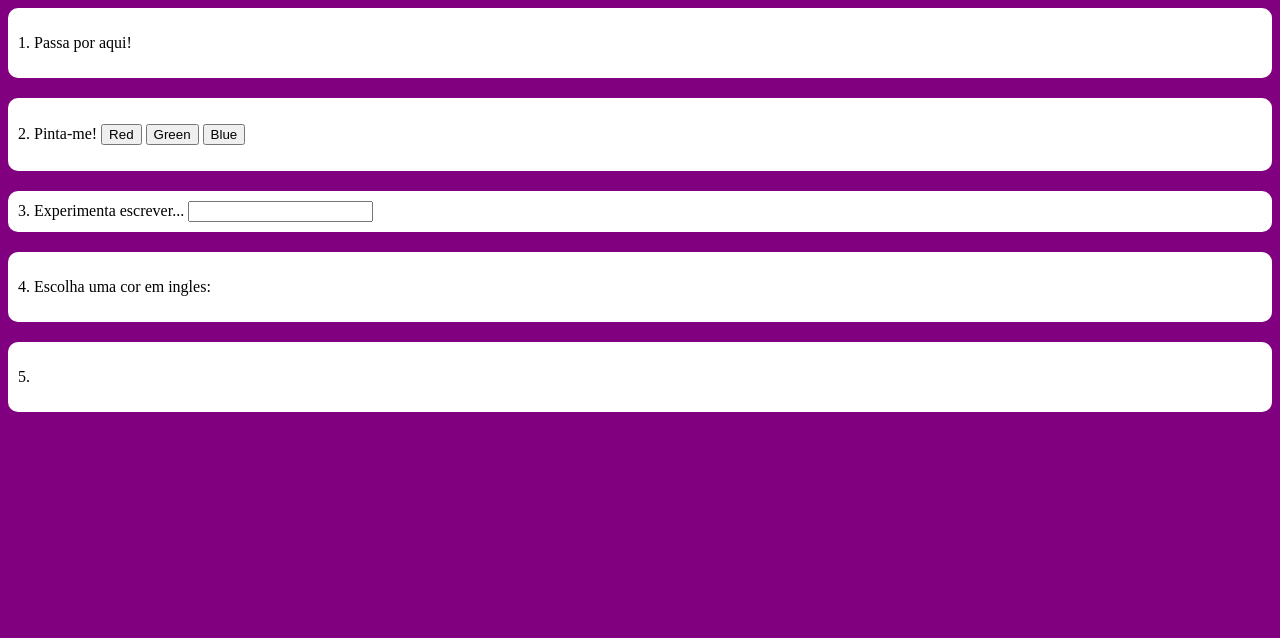
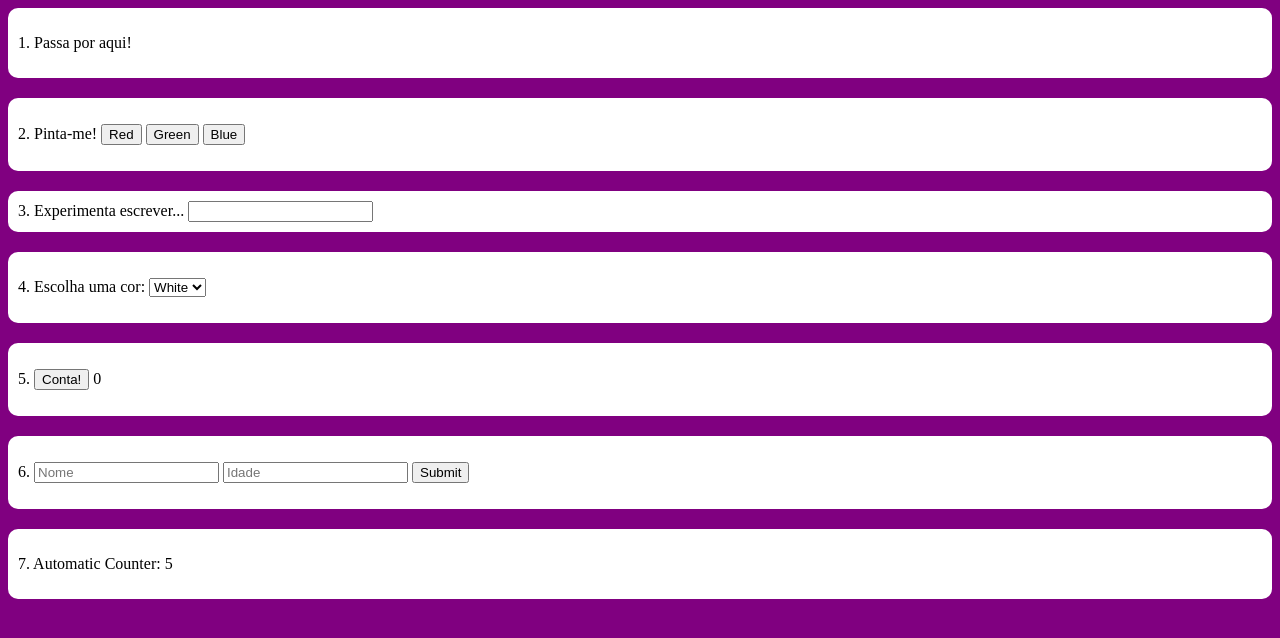
Before and after one commit to Vinicius-V-C/viniciuscardoso.github.io, a plain HTML site: page lab5/index.html in a window 1280 px wide. Drawn offline with Linux system fonts and the light colour scheme.

Commit message:
hfytcytfytf

```diff
--- a/lab5/index.html
+++ b/lab5/index.html
@@ -10,6 +10,7 @@
     <section>
         <p id = "passa"> 1. Passa por aqui!</p>
     </section>
+
     <section>
         <p id = "pinta"> 2. Pinta-me!
                 <button onclick="pintar('red')">Red</button>
@@ -17,16 +18,40 @@
                 <button onclick="pintar('blue')">Blue</button>
             </p>
     </section>
+
     <section id = "escreve">
         <label for = "colorir"> 3. Experimenta escrever...</label>
         <input id="colorir" type="text">
     </section>
-    <section id = "escolheCor">
-        <p> 4. Escolha uma cor em ingles:</p>
+
+    <section id="escolheCor">
+        <p>4. Escolha uma cor:
+            <select id="selecionaCor" onchange="mudarFundo()">
+                <option value="white">White</option>
+                <option value="red">Red</option>
+                <option value="blue">Blue</option>
+            </select>
+        </p>
     </section>
-    <section>
-        <p> 5. </p>
+
+    <section id="conta">
+        <p>5. <button onclick="contar()">Conta!</button> <span id="contador">0</span></p>
     </section>
+
+    <section id="saudacao">
+        <p>6.
+            <input type="text" id="nome" placeholder="Nome">
+            <input type="number" id="idade" placeholder="Idade">
+            <button type="button" onclick="mostrarMensagem()">Submit</button>
+        </p>
+        <p id="mensagem"></p>
+    </section>
+
+    <section id="contadorAuto">
+        <p>7. Automatic Counter: <span id="autoContador">0</span></p>
+    </section>
+
+
     <script src = "main.js"></script>
 </body>
 </html>
--- a/lab5/main.js
+++ b/lab5/main.js
@@ -18,10 +18,40 @@ const inputColorir = document.querySelector("#escreve input");
 const cores = ['red','blue','green'];
 let interador = 0;
 
-
 function colorir(){
     inputColorir.style.background = cores[interador];
     interador = ++interador % cores.length;
 }
 
 inputColorir.onkeyup = colorir;
+
+mudarFundo = () => {
+  const cor = document.querySelector("#selecionaCor").value;
+  document.body.style.background = cor;
+};
+
+
+let contador = 0;
+
+function contar() {
+  contador++;
+  document.querySelector("#contador").textContent = contador;
+}
+
+function mostrarMensagem() {
+  const nome = document.querySelector("#nome").value;
+  const idade = document.querySelector("#idade").value;
+  const msg = document.querySelector("#mensagem");
+
+  msg.textContent = `Olá, o ${nome} tem ${idade}!`;
+}
+
+let contadorAuto = 0;
+
+function atualizarContador() {
+  contadorAuto++;
+  document.querySelector("#autoContador").textContent = contadorAuto;
+}
+
+// aumenta 1 a cada segundo (1000 milissegundos)
+setInterval(atualizarContador, 1000);
```
Also changed, not shown: index.html (+1 -1 lines).
